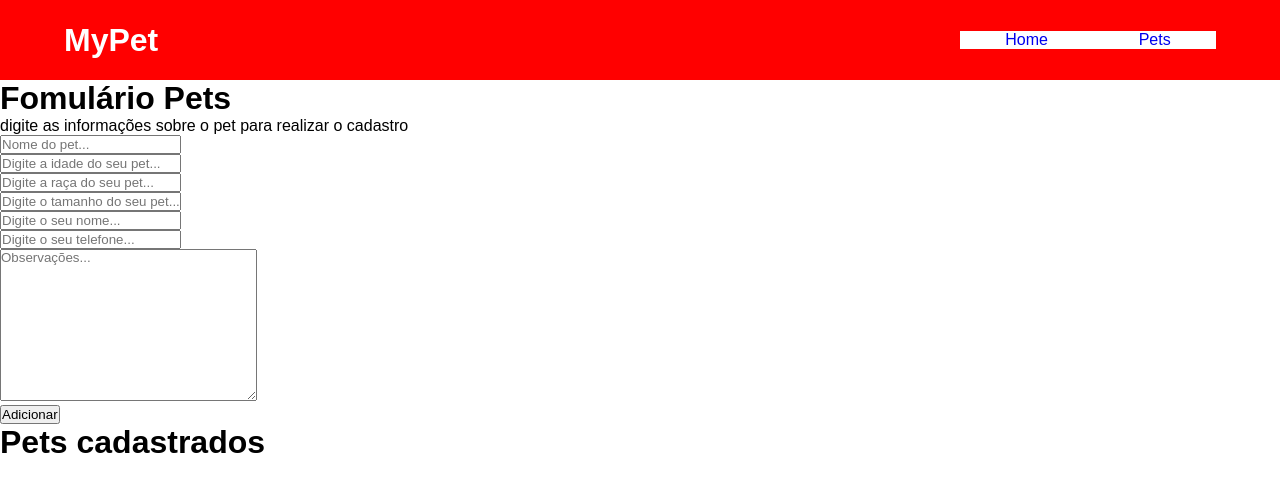
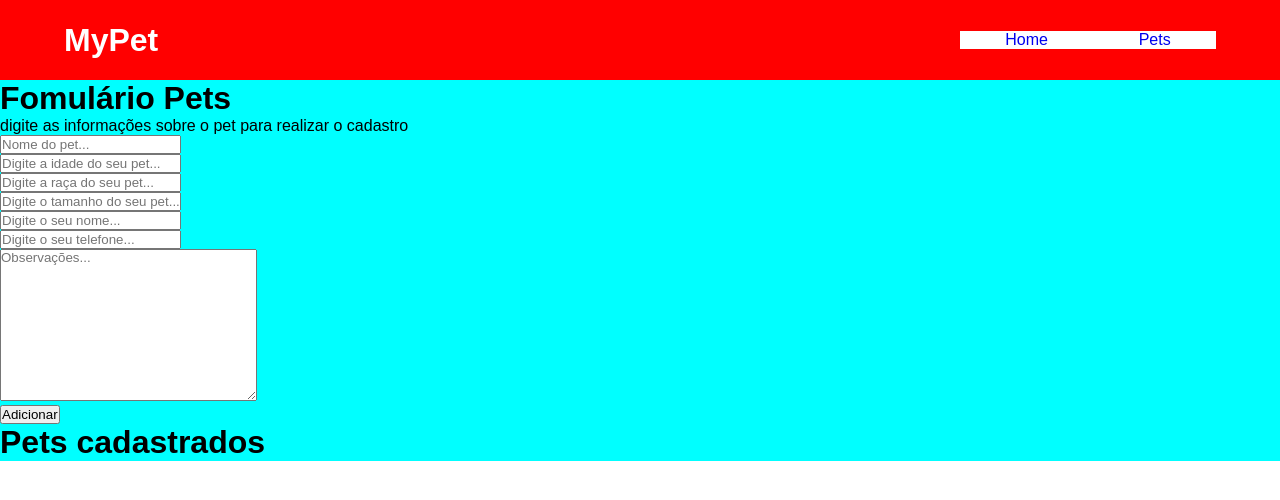
Before and after one commit to ViniciusYoda/CP5-React, a React (Create React App) app in the folder react-app-pet/: page /lp in a window 1280 px wide. Shown: the top 500 px of the page. Built offline with nearby package versions, Linux system fonts and the light colour scheme.

Commit message:
tentativa de usar css na pagina pets

```diff
--- a/react-app-pet/src/components/ListaPets.jsx
+++ b/react-app-pet/src/components/ListaPets.jsx
@@ -3,6 +3,7 @@ import NavBar from './NavBar'
 import { useState } from 'react'
 import PetCadastro from './PetCadastro'
 import Pet from './Pet'
+import { DivPets } from '../style/styled'
 
 export default function Cadastro() {
 
@@ -40,9 +41,9 @@ export default function Cadastro() {
 
 
     return (
-        <div>
+        <>
             <NavBar />
-            <div /* styled components */>
+            <DivPets>
                 <h1>Fomulário Pets</h1>
                 <p>digite as informações sobre o pet para realizar o cadastro</p>
                 <PetCadastro
@@ -64,7 +65,7 @@ export default function Cadastro() {
                         observacao={t.observacao}
                     />
                 )}
-            </div>
-        </div>
+            </DivPets>
+        </>
     )
 }
--- a/react-app-pet/src/style/styled.js
+++ b/react-app-pet/src/style/styled.js
@@ -63,3 +63,7 @@ export const DivNav = styled.div`
 `
 
 //-----------------------------------------
+
+export const DivPets = styled.div`
+    background-color: aqua;
+`
```
